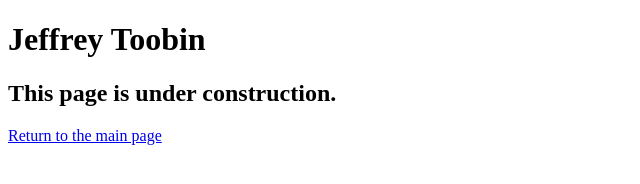
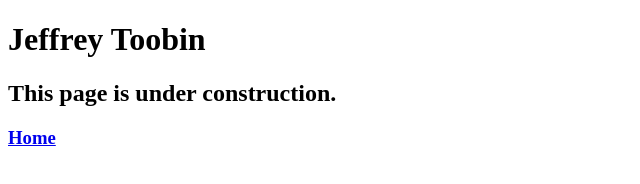
Before and after one commit to mj434/A12, a plain HTML site: page speakers/toobin.html in a window 1280 px wide. Shown: the whole page, without its empty margins (0-640 px from the left). Drawn offline with Linux system fonts and the light colour scheme.

Commit message:
HW A12 return links

```diff
--- a/speakers/toobin.html
+++ b/speakers/toobin.html
@@ -11,7 +11,8 @@
     <main>
 	    <h1>Jeffrey Toobin</h1>
 	    <h2>This page is under construction.</h2>
-		<p><a href="../index.html">Return to the main page</a> </p>
+		<a href="../index.html"><h3>Home</h3></a>
+
     </main>
 </body>
 
```
Also changed, not shown: speakers/chua.html (+1 -0 lines), speakers/sorkin.html (+1 -0 lines).
